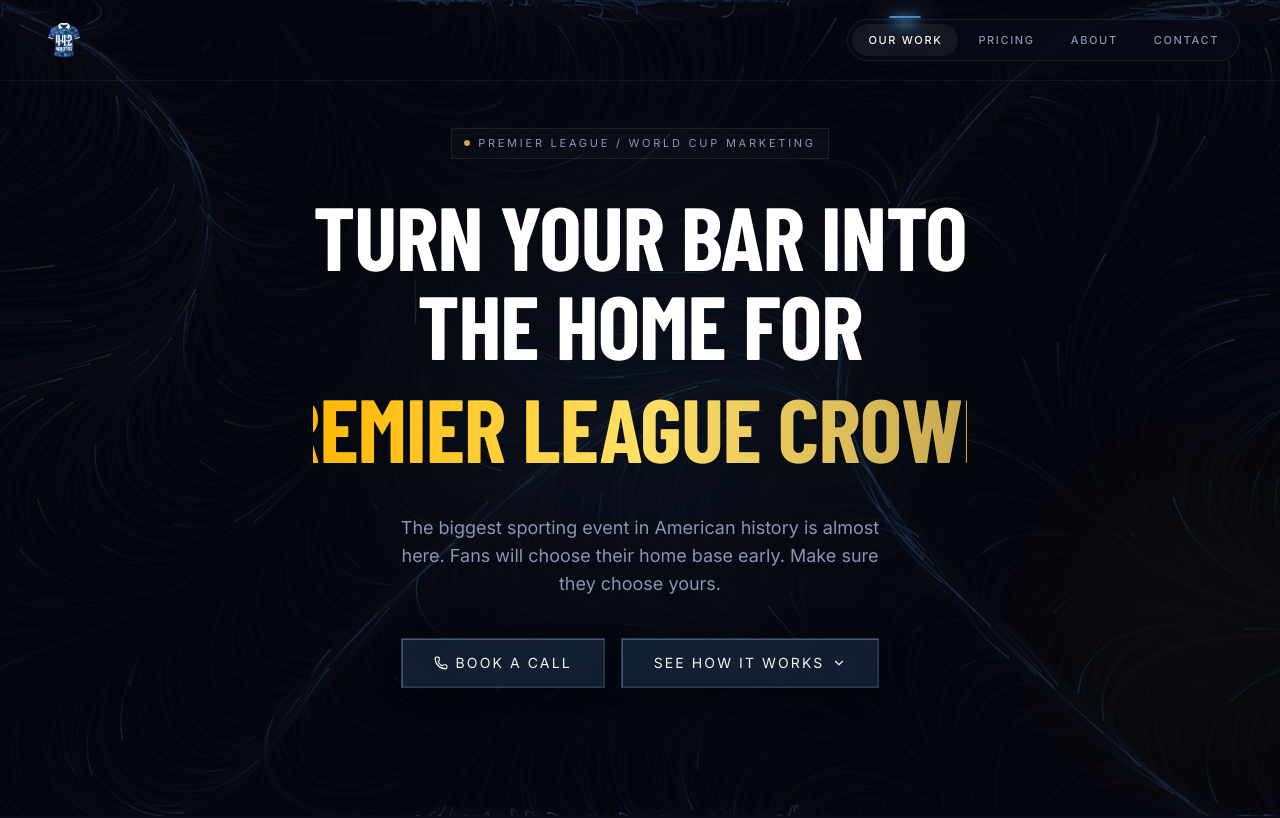
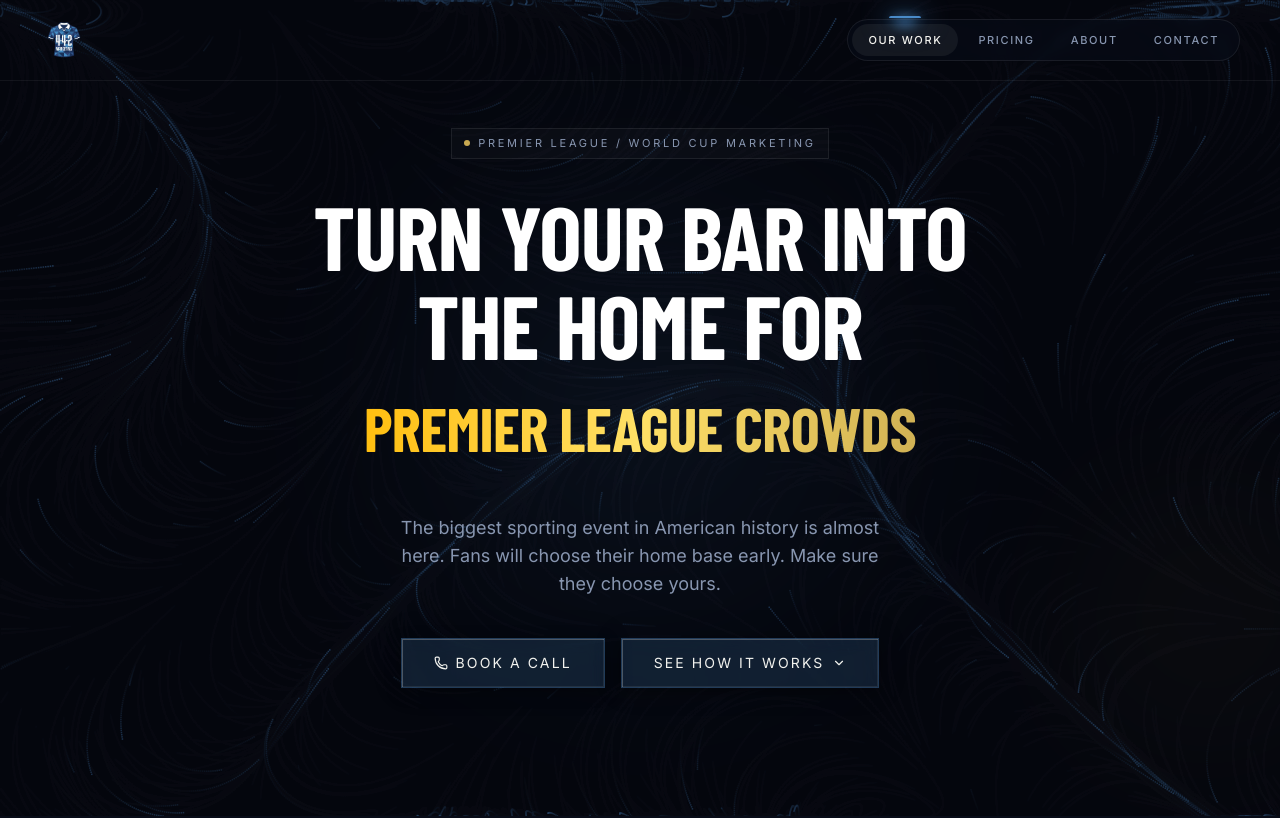
Before and after one commit to seanodowd7/offical442website, a Next.js app: page / in a window 1280 px wide. Shown: the top 818 px of the page. Built offline with nearby package versions, Linux system fonts and the light colour scheme; a web font is replaced by a local one.

Commit message:
Scale down long rotating phrases to prevent clipping

```diff
--- a/components/ui/animated-hero.tsx
+++ b/components/ui/animated-hero.tsx
@@ -7,11 +7,11 @@
 import NeuralBackground from "@/components/ui/flow-field-background";
 
 const titles = [
-  "packed matchdays",
-  "soccer fans",
-  "Premier League crowds",
-  "Champions League nights",
-  "World Cup traffic",
+  { text: "packed matchdays",       fontSize: "clamp(2.2rem, 7vw, 6.5rem)" },
+  { text: "soccer fans",            fontSize: "clamp(2.2rem, 7vw, 6.5rem)" },
+  { text: "Premier League crowds",  fontSize: "clamp(1.5rem, 4.8vw, 4.5rem)" },
+  { text: "Champions League nights",fontSize: "clamp(1.4rem, 4.5vw, 4.2rem)" },
+  { text: "World Cup traffic",      fontSize: "clamp(2.2rem, 7vw, 6.5rem)" },
 ];
 
 // Isolated component — its state changes never re-render the static headline
@@ -21,6 +21,7 @@
   useEffect(() => {
     const interval = setInterval(() => {
       setCurrentIndex((prev) => (prev + 1) % titles.length);
+
     }, 2500);
     return () => clearInterval(interval);
   }, []);
@@ -39,7 +40,7 @@
           transition={{ duration: 0.45, ease: [0.22, 1, 0.36, 1] }}
           className="absolute inset-0 flex items-center justify-center font-display font-extrabold uppercase"
           style={{
-            fontSize: "clamp(2.2rem, 7vw, 6.5rem)",
+            fontSize: titles[currentIndex].fontSize,
             letterSpacing: "-0.01em",
             lineHeight: 1.0,
             whiteSpace: "nowrap",
@@ -49,7 +50,7 @@
             backgroundClip: "text",
           }}
         >
-          {titles[currentIndex]}
+          {titles[currentIndex].text}
         </motion.span>
       </AnimatePresence>
     </div>
```
